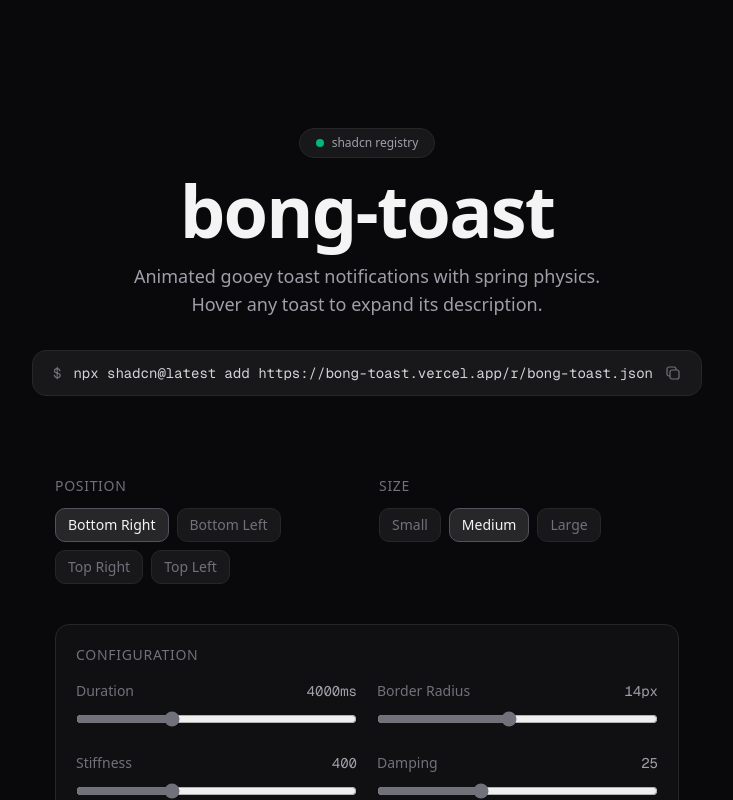
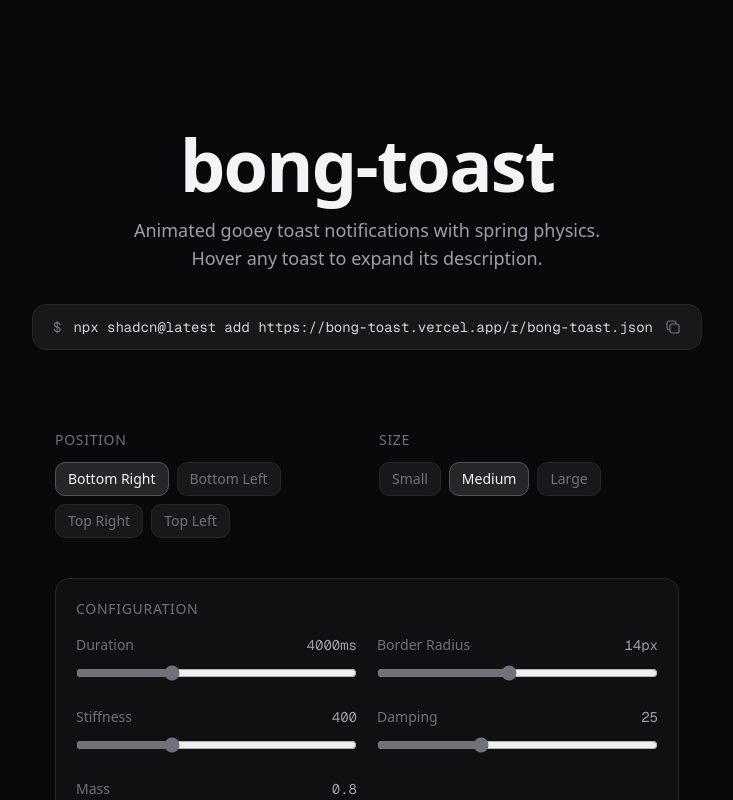
Before and after one commit to qedrohenrique/bong-toast, a Next.js app: page / in a window 1280 px wide. Shown: the top 800 px of the page, without its empty margins (273-1006 px from the left). Built offline with nearby package versions, Linux system fonts and the light colour scheme.

Commit message:
feat: add interactive demo page for bong-toast component with configuration controls and usage examples.

```diff
--- a/src/app/page.tsx
+++ b/src/app/page.tsx
@@ -204,11 +204,6 @@ export default function Home() {
 
       {/* Hero */}
       <div className="flex flex-col items-center justify-center px-6 pt-32 pb-20">
-        <div className="mb-4 inline-flex items-center gap-2 rounded-full border border-zinc-800 bg-zinc-900 px-4 py-1.5 text-xs text-zinc-400">
-          <span className="inline-block h-2 w-2 rounded-full bg-emerald-500 animate-pulse" />
-          shadcn registry
-        </div>
-
         <h1 className="text-center text-5xl font-bold tracking-tight sm:text-7xl">
           bong-toast
         </h1>
```
